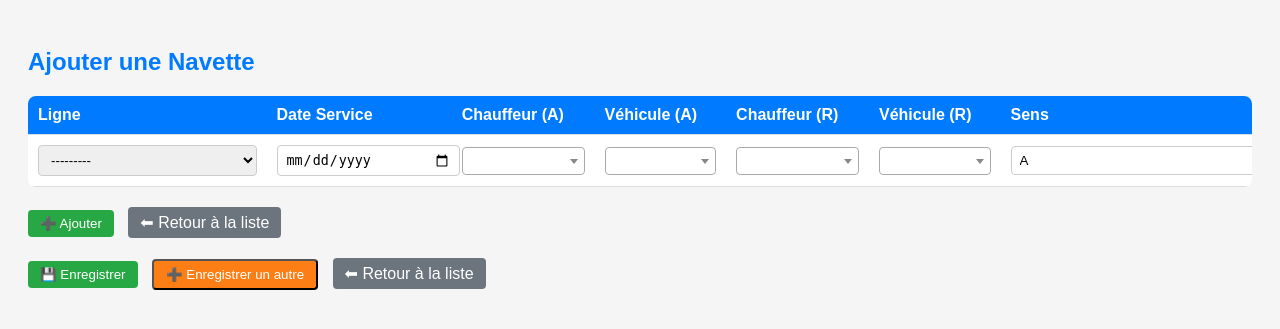
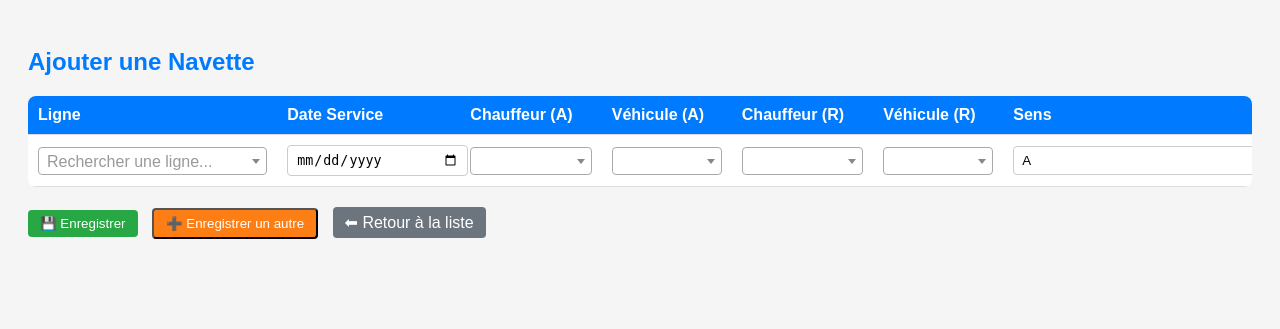
Before and after one commit to serviceprogrammation2-boop/monsite, a Django app: page /navettes/ajouter/ in a window 1280 px wide. Shown: the top 329 px of the page. Run offline with Django 5.2, Linux system fonts and the light colour scheme; tables that the repository leaves empty hold one stand-in row (values such as "Sample post"); some libraries are stand-ins or nearby versions.

Commit message:
select2 local search for ligne field

```diff
--- a/blog/forms.py
+++ b/blog/forms.py
@@ -1,6 +1,6 @@
 from django import forms
 from django.forms import modelformset_factory
-from .models import Navette, Employe, Equipement
+from .models import Navette, Employe, Equipement, Ligne
 
 
 # ✅ Form pour le formset (lignes vides permises)
@@ -71,6 +71,11 @@ NavetteFormSet = modelformset_factory(
 
 # ✅ Form séparé pour l'édition — validation normale, pas de lignes vides
 class NavetteEditForm(forms.ModelForm):
+    ligne = forms.ModelChoiceField(
+        queryset=Ligne.objects.all().order_by('code'),
+        required=True,
+        widget=forms.Select(attrs={'class': 'select2-ligne'})
+    )
     achauffeur = forms.ModelChoiceField(
         queryset=Employe.objects.all(), required=False,
         widget=forms.Select(attrs={'class': 'select2-ajax-employe'})
--- a/blog/templates/blog/navette_add.html
+++ b/blog/templates/blog/navette_add.html
@@ -18,15 +18,12 @@
         .btn { padding: 6px 12px; border-radius: 4px; color: white; text-decoration: none; margin-right: 10px; display: inline-block; }
         .btn-save { background: #28a745; border: none; cursor: pointer; }
         .btn-back { background: #6c757d; }
+        .select2-search__field { font-size: 16px !important; }
         @media (max-width: 600px) {
             table, thead, tbody, th, td, tr { display: block; }
             th { display: none; }
             td { padding-left: 50%; position: relative; }
             td:before { content: attr(data-label); position: absolute; left: 10px; font-weight: bold; }
-        }
-        /* ✅ Fix zoom iOS qui bloque le clavier */
-        .select2-search__field {
-            font-size: 16px !important;
         }
     </style>
 </head>
@@ -82,10 +79,7 @@
         </tbody>
     </table>
 
-    <div class="buttons">
-        <button type="submit" class="btn btn-save">➕ Ajouter</button>
-        <a href="{% url 'liste_navettes' %}" class="btn btn-back">⬅ Retour à la liste</a>
-    </div>
+    <!-- ✅ Un seul bloc boutons -->
     <div class="buttons">
         <button type="submit" name="action" value="save" class="btn btn-save">💾 Enregistrer</button>
         <button type="submit" name="action" value="save_another" class="btn" style="background:#fd7e14;">➕ Enregistrer un autre</button>
@@ -95,6 +89,17 @@
 
 <script>
 $(document).ready(function() {
+
+    // ✅ Select2 local pour ligne
+    $('.select2-ligne').select2({
+        placeholder: "Rechercher une ligne...",
+        allowClear: true,
+        width: '100%',
+        language: {
+            noResults: function() { return "Aucune ligne trouvée"; },
+            searching: function() { return "Recherche..."; }
+        }
+    });
 
     function initSelect2Employe(selector) {
         $(selector).each(function() {
@@ -129,7 +134,6 @@ $(document).ready(function() {
             });
         });
     }
-$(document).ready(function() {
 
     initSelect2Employe('.select2-ajax-employe');
     initSelect2Equipement('.select2-ajax-equipement');
@@ -143,9 +147,6 @@ $(document).ready(function() {
     });
 
 });
-    initSelect2Employe('.select2-ajax-employe');
-    initSelect2Equipement('.select2-ajax-equipement');
-});
 </script>
 
 </body>
```
